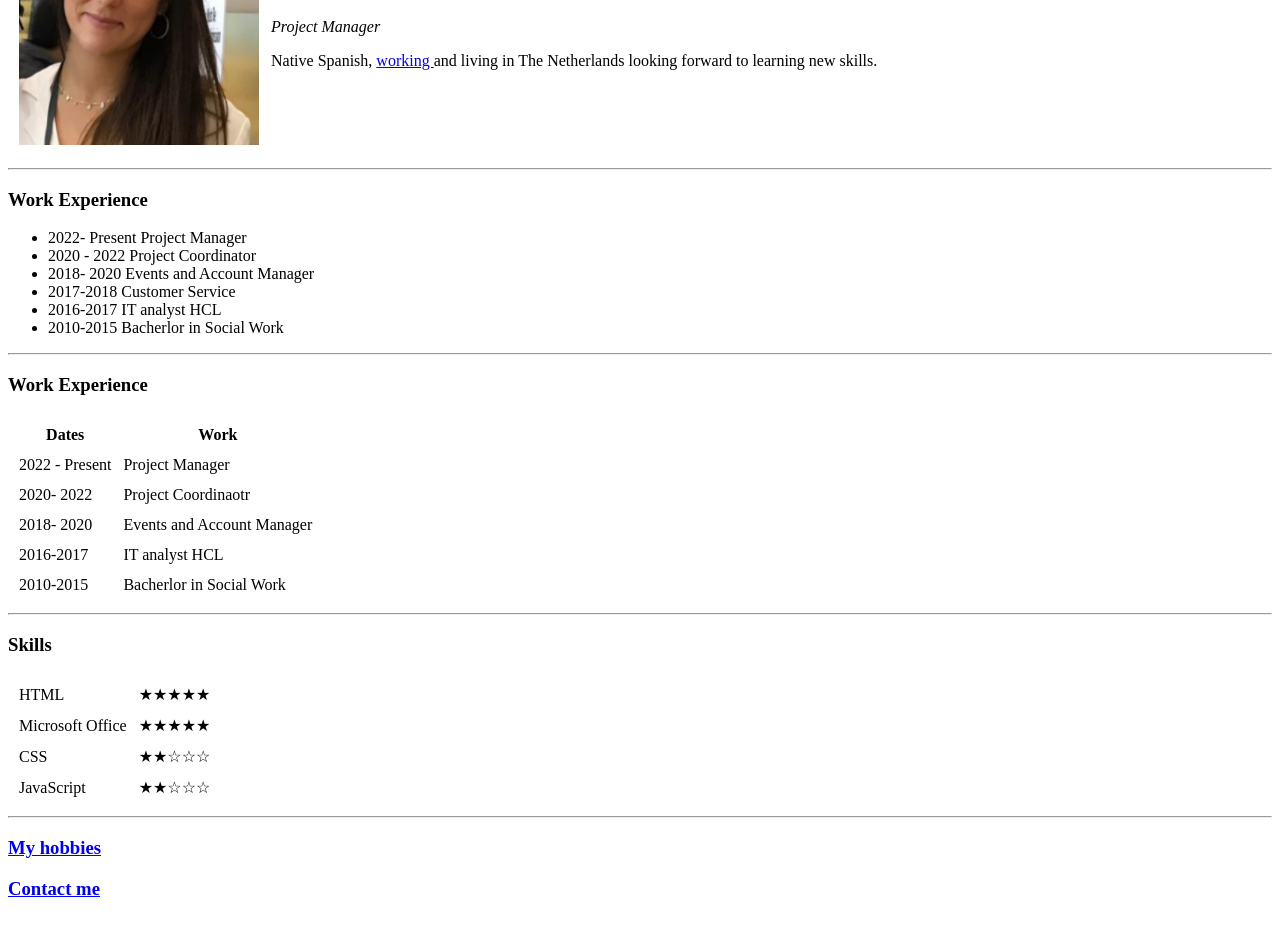
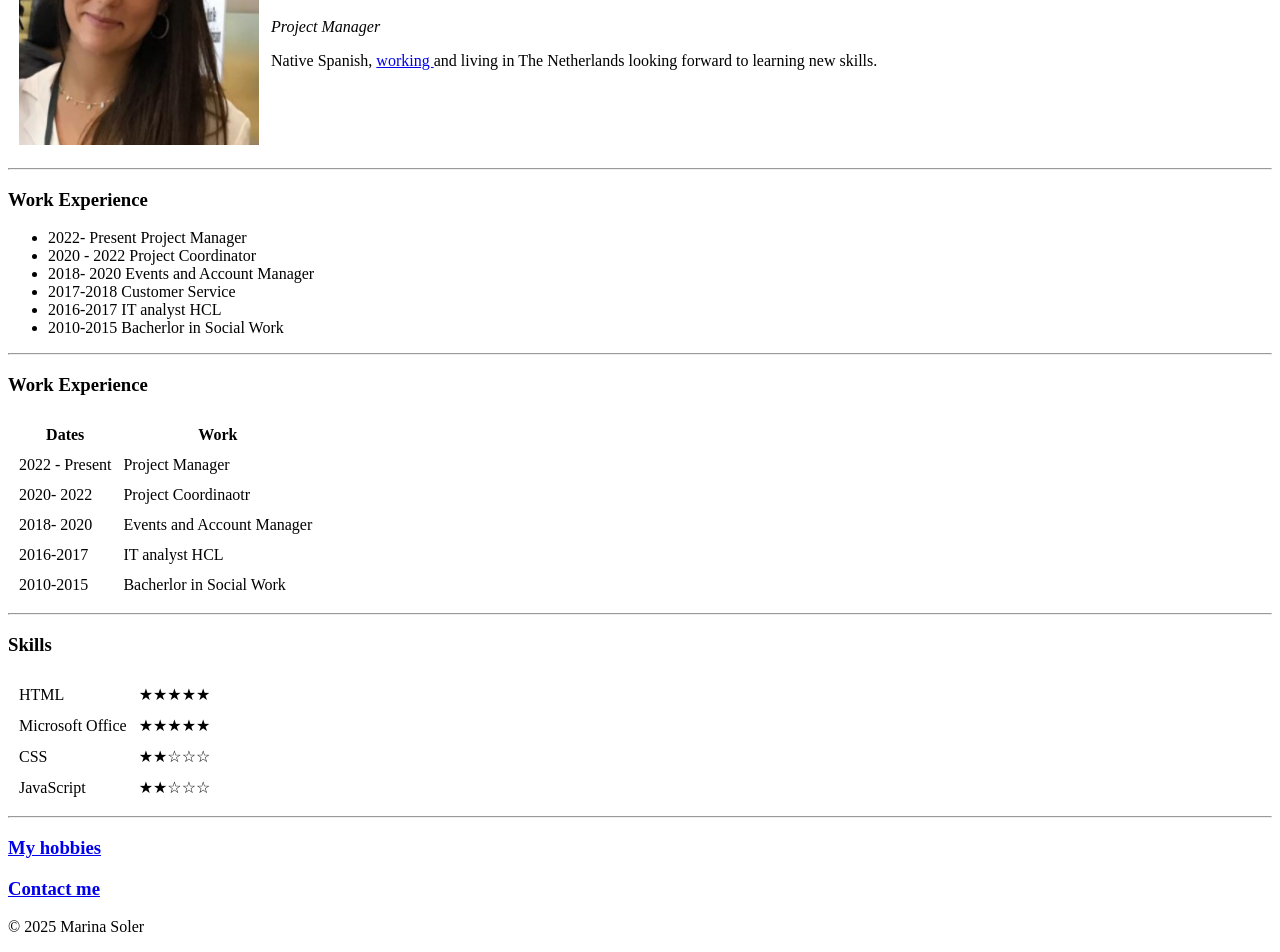
Before and after one commit to msr92/cv, a plain HTML site: page index.html in a window 1280 px wide. Shown: the part 144-1096 px from the top of the page. Before the commit the page ends 1062 px from the top, so only its background shows below. Drawn offline with Linux system fonts and the light colour scheme.

Commit message:
Update index.html

```diff
--- a/index.html
+++ b/index.html
@@ -83,5 +83,7 @@
     <hr>
     <h3><a href="hobbies.html">My hobbies</a></h3>
     <h3><a href="contactme.html">Contact me</a></h3>
-
+  <footer>
+    <p>© 2025 Marina Soler</p>
+  </footer>
 </html>
```
